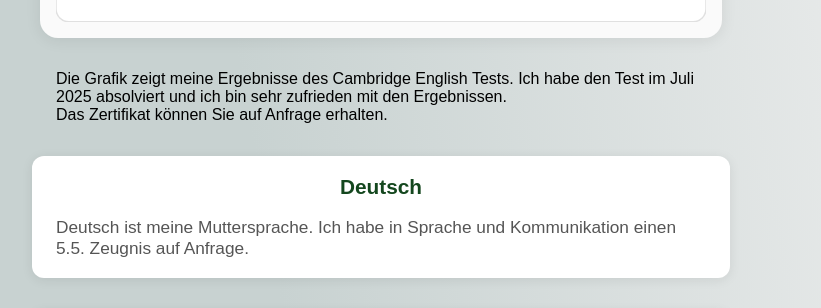
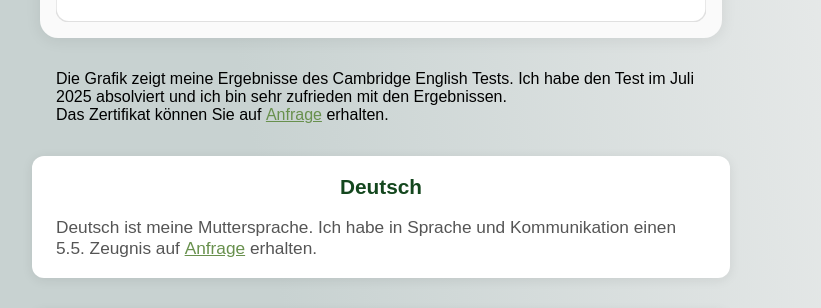
Before and after one commit to LorenoWiss/LorenoBiffiWebseite, a Vue app in the folder Bewerbungswebseite/: page /sprachen in a window 1280 px wide. Shown: the part 775-1083 px from the top of the page, without its empty margins (259-1080 px from the left). Built offline with nearby package versions, Linux system fonts and the light colour scheme.

Commit message:
Anfragen linkt zu Kontakt

```diff
--- a/Bewerbungswebseite/src/components/Sprachen.vue
+++ b/Bewerbungswebseite/src/components/Sprachen.vue
@@ -126,7 +126,7 @@
         <p>
           Die Grafik zeigt meine Ergebnisse des Cambridge English Tests. Ich habe den Test im Juli
           2025 absolviert und ich bin sehr zufrieden mit den Ergebnissen. <br />
-          Das Zertifikat können Sie auf Anfrage erhalten.
+          Das Zertifikat können Sie auf <router-link to="/kontakt">Anfrage</router-link> erhalten.
         </p>
       </div>
 
@@ -134,7 +134,7 @@
         <h3>Deutsch</h3>
         <p>
           Deutsch ist meine Muttersprache. Ich habe in Sprache und Kommunikation einen 5.5. Zeugnis
-          auf Anfrage.
+          auf <router-link to="/kontakt">Anfrage</router-link> erhalten.
         </p>
       </div>
       <div class="language-box">
@@ -433,6 +433,22 @@ export default {
   text-align: left;
 }
 
+.language-box a,
+.language-box .router-link,
+.english-text a,
+.english-text .router-link {
+  color: #68904d;
+  text-decoration: underline;
+  font-weight: 500;
+  transition: color 0.3s;
+}
+.language-box a:hover,
+.language-box .router-link:hover,
+.english-text a:hover,
+.english-text .router-link:hover {
+  color: #14471e;
+}
+
 /* Mobile Styles */
 @media (max-width: 768px) {
   .info-row {
```
